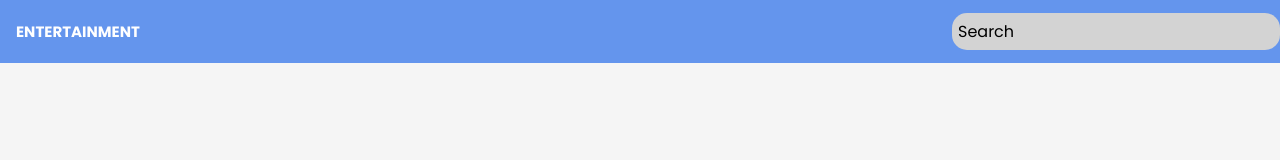
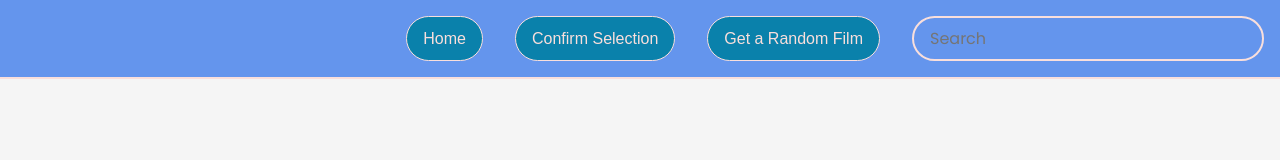
Before and after one commit to NyamburaSandra/E-movie, a plain HTML site: page index.html in a window 1280 px wide. Drawn offline with Linux system fonts and the light colour scheme; no server answers.

Commit message:
add button

```diff
--- a/index.html
+++ b/index.html
@@ -11,30 +11,16 @@
     <!-- Navigation and search bar -->
 
 
-    <div class="container">
-        <a href="#" class="">Entertainment</a>
-        <div class="search-container">
-            <form id="form">
-                <input type="text" id="search"class="search" placeholder="Search" name="Search">
-            </form>
-        </div>
-    </div>
-    <div id="tags"></div>
-    <div id="myNav" class="overlay">
-    </div>
-
-        <!-- Button to close the overlay navigation filter
-        <a href="javascript:void(0)" class="closebtn" onclick="closeNav()">&times;</a>
-
-        <!-- Overlay content -->
-        <!-- <div class="overlay-content" id="overlay-content"></div>
-
-        <a href="javascript:void(0)" class="arrow left-arrow" id="left-arrow">&#8656;</a>
-
-        <a href="javascript:void(0)" class="arrow right-arrow" id="right-arrow" >&#8658;</a> -->
-
-        <!-- card tittle and modal -->
-      </div>
+    <header>
+        <button id="home">Home</button>
+        <button id="confirm">Confirm Selection</button>
+        <button id="random" class="random" type="submit">
+          Get a Random Film
+        </button>
+        <form id="form" action="">
+          <input type="text" id="search" class="search" placeholder="Search" />
+        </form>
+      </header>
     <main id="main">
         <div class="movie">
           <img class = "img"
--- a/script.js
+++ b/script.js
@@ -92,18 +92,18 @@ const apiKey = 'api_key=1cf50e6248dc270629e802686245c2c8';
   const form =  document.getElementById('form');
   const search = document.getElementById('search');
 
+
   //display movie in the place holder
   form.addEventListener("submit",(e)=>{
     e.preventDefault();
     const searchMovie=search.value;
 
     if(searchMovie){
-        getMovies(searchURL+'&query='+searchMovie);
+        getMovies(`${searchURL}&query=${searchTitle}`);
       } else {
         getMovies(apiURL);
       }
     });
-
   //get data from API for movies on landing page
   function getMovies(url) {
     fetch(url)
@@ -138,6 +138,7 @@ const apiKey = 'api_key=1cf50e6248dc270629e802686245c2c8';
       main.appendChild(movieElement);
     });
   }
+
   fetch(`http://localhost:3000/posts`, options)
           .then(response => { return response.json() })
           .then(data => {
--- a/style.css
+++ b/style.css
@@ -9,45 +9,41 @@ body{
     padding: 0;
     background-color: whitesmoke;
 }
-.container{
+  header{
+    padding: 1rem;
+    display: flex;
+    justify-content: flex-end;
     background-color: cornflowerblue;
-    overflow: hidden;
+    border-bottom: 2px solid #F9DFDC;
   }
-.search-container{
-    float: right;
+
+  button{
+    border: 1px solid #F9DFDC;
+    padding: 0.5rem 1rem;
+    border-radius: 25px;
+    font-size: 1rem;
+    background-color: #0A81AB;
+    color: #F9DFDC;
+    margin-right: 2rem;
   }
-.container a{
-    float: left;
-    padding: 20px 16px;
-    text-align: le;
-    display: block;
-    color: white;
-    text-transform: uppercase;
-    font-weight: bold;
-    font-size: 15px;
-    text-decoration: none;
+  button:hover{
+    border: 2px solid #F9DFDC;
   }
   .search{
-    background-color: lightgray;
-    border: 2px solid white;
-    padding:0.5rem 1rem;
+    background-color: transparent;
+    border: 2px solid #F9DFDC;
+    padding: 0.5rem 1rem;
     border-radius: 50px;
     font-size: 1rem;
-    color:#fff;
+    color: #F9DFDC;
     font-family: inherit;
   }
   .search:focus{
+    outline: 0;
     background-color: white;
   }
-.search::placeholder{
-    color: black;
-}
-input[type=text]{
-    padding: 6px;
-    margin-top: 13px;
-    border: none;
-    border-radius: 15px;
-    outline:0;
+  .search:placeholder{
+    color: gray;
   }
   main{
     display: flex;
@@ -64,18 +60,16 @@ main{
     overflow: hidden;
   }
 
+  .addBorder{
+    border: 5px solid green;
+  }
   .movie img{
     width: 100%;
-    /* filter: gray;
-    -webkit-filter: grayscale(1); */
   }
-
   .movie img:hover{
      filter: gray;
     -webkit-filter: grayscale(1);
-
   }
-
   .movie-info{
      color: #0A81AB;
     display: flex;
@@ -84,13 +78,10 @@ main{
     padding: 0.5rem 1rem 1rem;
     letter-spacing: 0.5px;
     background-color: #000;
-
   }
-
   .movie-info h3{
     margin-top: 0;
   }
-
   .movie-info span{
     background-color: #0A81AB;
     padding: 0.25rem 0.5rem;
@@ -102,7 +93,7 @@ main{
     right: 0;
     bottom: 0;
     color: black;
-    background-color: white;
+    background-color:white;
     padding: 1rem;
     max-height: 100%;
     transform: translateY(101%);
@@ -114,7 +105,9 @@ main{
     transform: translateY(0);
   }
 
-
+  .selected{
+    border: 10px solid green;
+  }
   /* modal starts here */
   .modal {
     display: none;
@@ -153,6 +146,7 @@ main{
     font-weight: bold;
   }
 
+  .close:hover,
   .close:focus {
     color: black;
     text-decoration: none;
```
Lines whose indentation alone changed are shown as unchanged.
